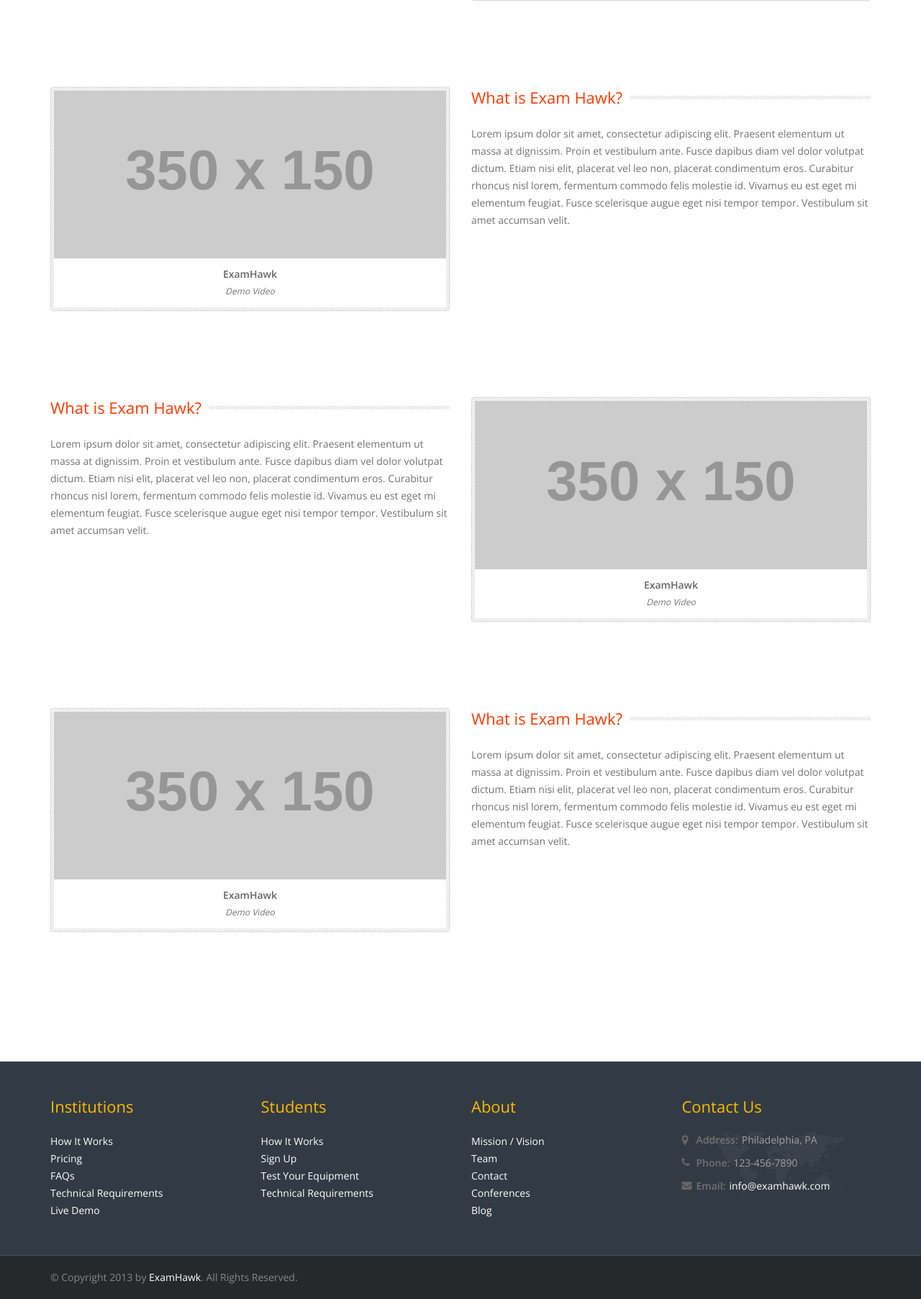
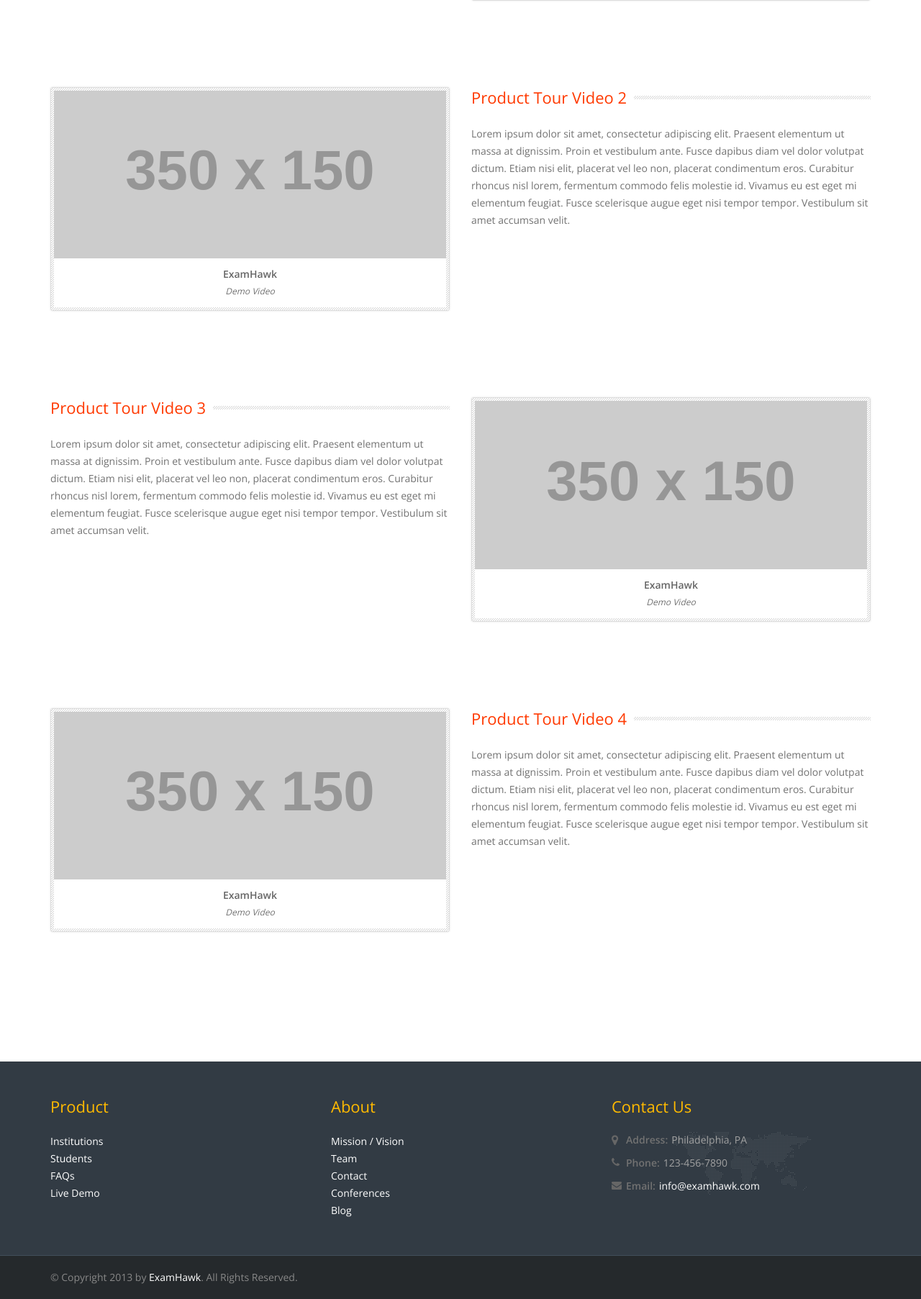
Before and after one commit to casammar/owlmonitor, a PHP site: page /owlmonitor/ in a window 1280 px wide. Shown: the part 1505-3310 px from the top of the page at 72% size. Run offline with PHP 8.4, Linux system fonts and the light colour scheme; grey boxes labelled with a size stand in for pictures from a placeholder-image service; some libraries are stand-ins or nearby versions.

Commit message:
updates to the front page

```diff
--- a/css/revolution-slider/css/settings.css
+++ b/css/revolution-slider/css/settings.css
@@ -37,7 +37,7 @@ website:   	http://www.themepunch.com
 
 .tp-caption { z-index:1; color:#fff;}
 .tp-caption h2{font-size:55px; line-height:55px; text-transform:uppercase; font-weight:700; color:#fff; margin:0; padding:0;}
-.tp-caption h3{font-size:40px; text-transform:uppercase; font-weight:100; color:#fff; margin:0; padding:0; text-rendering: none;}
+.tp-caption h3{font-size:40px; text-transform:uppercase; font-weight:100; color:#01ABF9; margin:0; padding:0; text-rendering: none;}
 .tp-caption h4{font-size:30px; margin:0; padding:0; color:#fff; font-weight:300; text-transform:capitalize}
 .tp-caption.bg-black{padding:5px 10px; background:#555;}
 .tp-caption h5 {margin:0;padding:0;font-size:20px; color: #fff;}
--- a/index.html
+++ b/index.html
@@ -56,7 +56,9 @@
                   <!-- TopNav End -->
                   <!-- Logo Start -->
                   <div class="logo pull-left">
-		      <img src="img/001-examhawk-logo.png">
+		      <a href="index.html">
+			  <img src="img/001-examhawk-logo.png">
+		      </a>
                   </div>
 		  <!-- Logo End -->
                   <!-- Mobile Menu Start -->
@@ -235,7 +237,7 @@
 		  <div class="divider"></div>
 		  <div class="row">
 			<div class="col-lg-6 col-md-6 col-sm-6 col-xs-12 bottom-pad web css wp item">
-			    <h3  class="title">What is Exam Hawk?</h3>
+			    <h3  class="title">Product Tour Video 1</h3>
 			    <p>Lorem ipsum dolor sit amet, consectetur adipiscing elit. Praesent elementum ut massa at dignissim. Proin et vestibulum ante. Fusce dapibus diam vel dolor volutpat dictum. Etiam nisi elit, placerat vel leo non, placerat condimentum eros. Curabitur rhoncus nisl lorem, fermentum commodo felis molestie id. Vivamus eu est eget mi elementum feugiat. Fusce scelerisque augue eget nisi tempor tempor. Vestibulum sit amet accumsan velit.</p>
 			</div>
 			<div class="col-lg-6 col-md-6 col-sm-6 col-xs-12 bottom-pad web css wp item">
@@ -272,14 +274,14 @@
 			    </div>
 			</div>
 			<div class="col-lg-6 col-md-6 col-sm-6 col-xs-12 bottom-pad web css wp item">
-			    <h3  class="title">What is Exam Hawk?</h3>
+			    <h3  class="title">Product Tour Video 2</h3>
 			    <p>Lorem ipsum dolor sit amet, consectetur adipiscing elit. Praesent elementum ut massa at dignissim. Proin et vestibulum ante. Fusce dapibus diam vel dolor volutpat dictum. Etiam nisi elit, placerat vel leo non, placerat condimentum eros. Curabitur rhoncus nisl lorem, fermentum commodo felis molestie id. Vivamus eu est eget mi elementum feugiat. Fusce scelerisque augue eget nisi tempor tempor. Vestibulum sit amet accumsan velit.</p>
 			</div>
 		    </div>
 		    <div class="divider"></div>
 		    <div class="row">
 			<div class="col-lg-6 col-md-6 col-sm-6 col-xs-12 bottom-pad web css wp item">
-			    <h3  class="title">What is Exam Hawk?</h3>
+			    <h3  class="title">Product Tour Video 3</h3>
 			    <p>Lorem ipsum dolor sit amet, consectetur adipiscing elit. Praesent elementum ut massa at dignissim. Proin et vestibulum ante. Fusce dapibus diam vel dolor volutpat dictum. Etiam nisi elit, placerat vel leo non, placerat condimentum eros. Curabitur rhoncus nisl lorem, fermentum commodo felis molestie id. Vivamus eu est eget mi elementum feugiat. Fusce scelerisque augue eget nisi tempor tempor. Vestibulum sit amet accumsan velit.</p>
 			</div>
 			<div class="col-lg-6 col-md-6 col-sm-6 col-xs-12 bottom-pad web css wp item">
@@ -316,7 +318,7 @@
 			    </div>
 			</div>
 			<div class="col-lg-6 col-md-6 col-sm-6 col-xs-12 bottom-pad web css wp item">
-			    <h3  class="title">What is Exam Hawk?</h3>
+			    <h3  class="title">Product Tour Video 4</h3>
 			    <p>Lorem ipsum dolor sit amet, consectetur adipiscing elit. Praesent elementum ut massa at dignissim. Proin et vestibulum ante. Fusce dapibus diam vel dolor volutpat dictum. Etiam nisi elit, placerat vel leo non, placerat condimentum eros. Curabitur rhoncus nisl lorem, fermentum commodo felis molestie id. Vivamus eu est eget mi elementum feugiat. Fusce scelerisque augue eget nisi tempor tempor. Vestibulum sit amet accumsan velit.</p>
 			</div>
 		    </div>
@@ -333,26 +335,16 @@
             <div class="footer-top">
                <div class="container">
                   <div class="row">
-		     <section class="col-lg-3 col-md-3 col-xs-12 col-sm-3 footer-one">
-		         <h3>Institutions</h3>
+		     <section class="col-lg-4 col-md-4 col-xs-12 col-sm-4 footer-one">
+		         <h3>Product</h3>
 			 <ul>
-			     <li><a href="institutions/how-it-works.php">How It Works</a></li>
-			     <li><a href="institutions/pricing.php">Pricing</a></li>
+			     <li><a href="institutions">Institutions</a></li>
+			     <li><a href="students">Students</a></li>
 			     <li><a href="institutions/faq.php">FAQs</a></li>
-			     <li><a href="institutions/technical-requirements.php">Technical Requirements</a></li>
 			     <li><a href="institutions/live-demo.php">Live Demo</a></li>
 			 </ul>
 		     </section>
-		     <section class="col-lg-3 col-md-3 col-xs-12 col-sm-3 footer-two">
-		         <h3>Students</h3>
-			 <ul>
-			     <li><a href="students/how-it-works.php">How It Works</a></li>
-			     <li><a href="students/sign-up.php">Sign Up</a></li>
-			     <li><a href="students/test-equipment.php">Test Your Equipment</a></li>
-			     <li><a href="students/technical-requirements.php">Technical Requirements</a></li>
-			 </ul>
-		     </section>
-		      <section class="col-lg-3 col-md-3 col-xs-12 col-sm-3 footer-three">
+		      <section class="col-lg-4 col-md-4 col-xs-12 col-sm-4 footer-three">
 		         <h3>About</h3>
 			 <ul>
 			     <li><a href="about/mission.php">Mission / Vision</a></li>
@@ -362,7 +354,7 @@
 			     <li><a href="about/blog.php">Blog</a></li>
 			 </ul>
 		     </section>
-		      <section class="col-lg-3 col-md-3 col-xs-12 col-sm-3 footer-three">
+		      <section class="col-lg-4 col-md-4 col-xs-12 col-sm-4 footer-three">
                         <h3>Contact Us</h3>
                         <ul class="contact-us">
                            <li>
--- a/views/footer.php
+++ b/views/footer.php
@@ -88,6 +88,7 @@
       <script src="<?php echo BASE_URL; ?>/js/jflickrfeed.js"></script>
       <script src="<?php echo BASE_URL; ?>/js/imagesloaded.pkgd.min.js"></script>
       <script src="<?php echo BASE_URL; ?>/js/waypoints.min.js"></script>
+      <script src="<?php echo BASE_URL; ?>/js/browser-os-detect.js"></script>
       <script src="<?php echo BASE_URL; ?>/js/custom.js"></script>
    </body>
 </html>
--- a/views/header.php
+++ b/views/header.php
@@ -57,7 +57,9 @@
                   <!-- TopNav End -->
                   <!-- Logo Start -->
                   <div class="logo pull-left">
-                     <img src="<?php echo BASE_URL; ?>/img/001-examhawk-logo.png">
+                      <a href="<?php echo BASE_URL; ?>">
+                         <img src="<?php echo BASE_URL; ?>/img/001-examhawk-logo.png">
+                      </a>
                   </div>
                   <!-- Logo End -->
                   <!-- Mobile Menu Start -->
```
